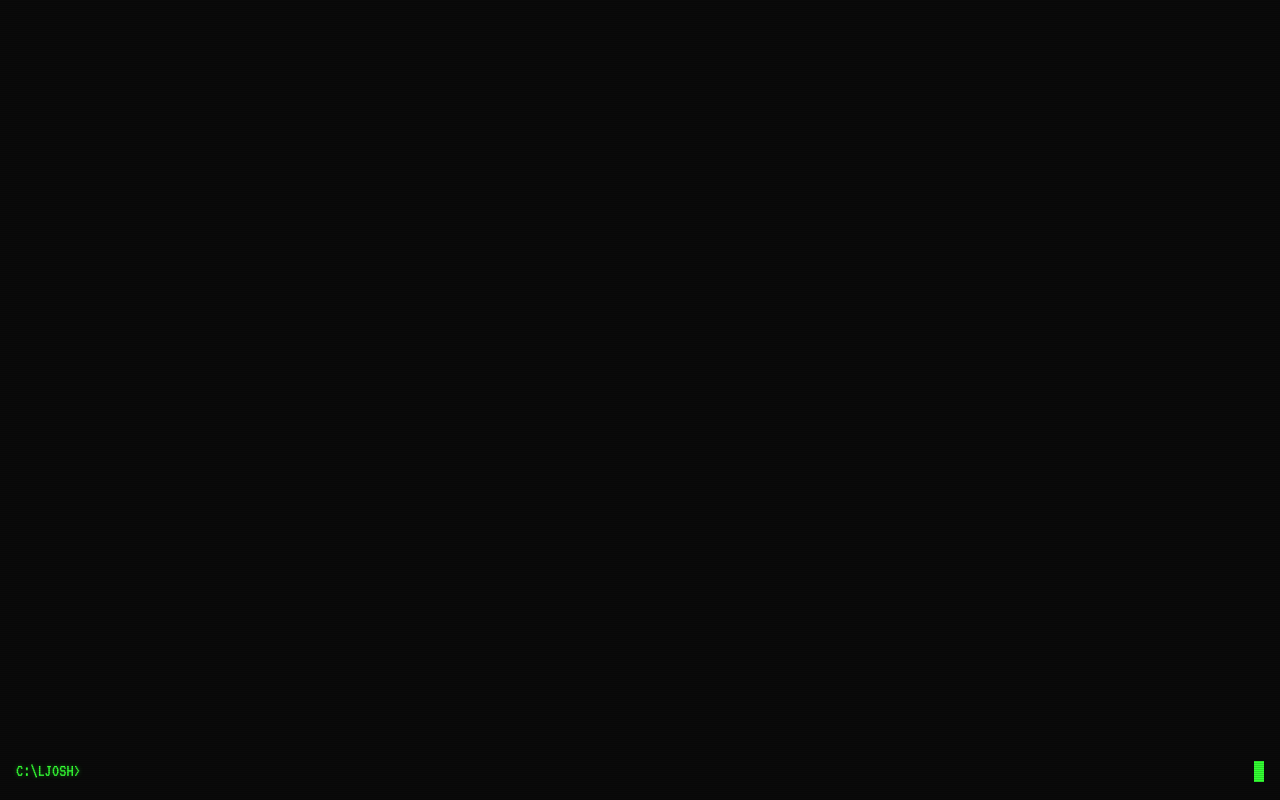
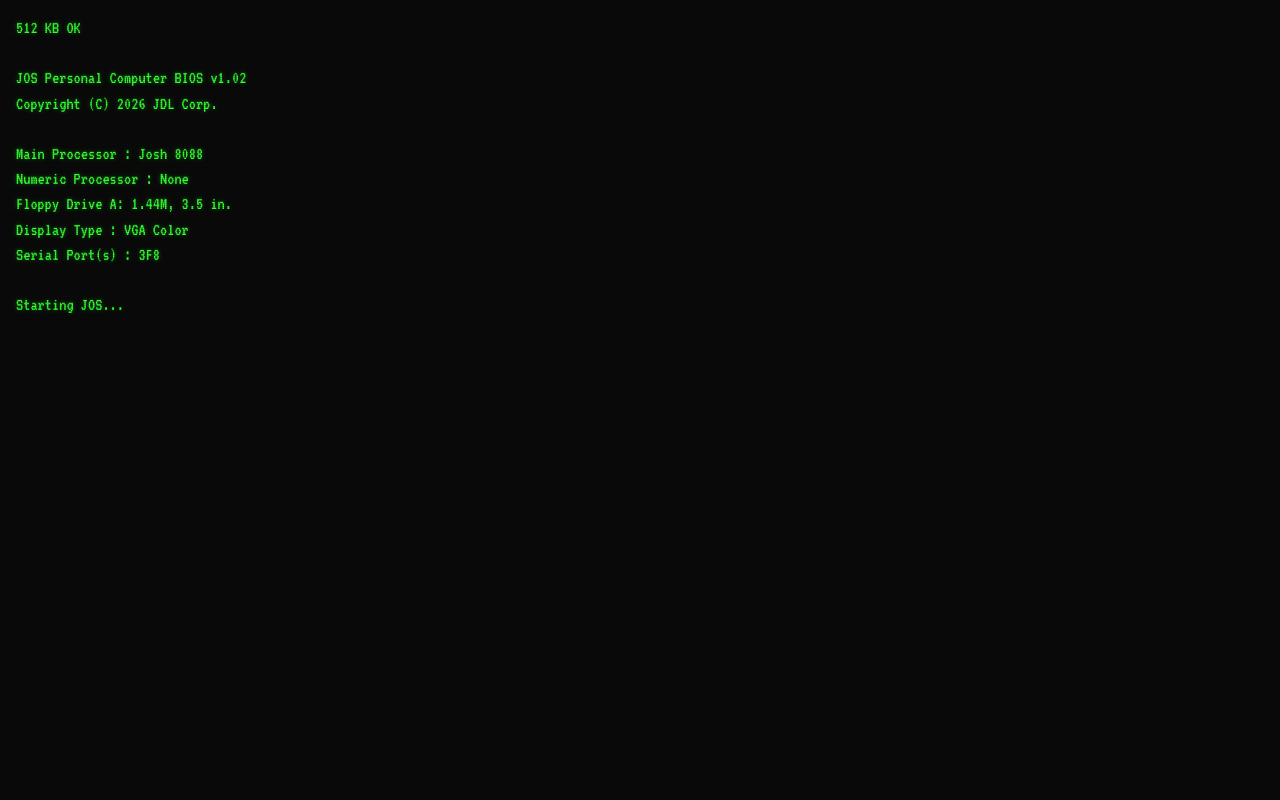
Before and after one commit to L-josh/wwwljosh, a React (Vite) app: page / in a window 1280 px wide. Built offline with nearby package versions, Linux system fonts and the light colour scheme.

Commit message:
unpolished but working

```diff
--- a/src/components/BootSequence.tsx
+++ b/src/components/BootSequence.tsx
@@ -1,19 +1,148 @@
-import { useBootSequence } from '../hooks/useBootSequence';
+import { useState, useEffect, useRef, useCallback } from 'react';
 
 interface BootSequenceProps {
   onComplete: () => void;
 }
 
+const SYSINFO_LINES = [
+  'JOS Personal Computer BIOS v1.02',
+  'Copyright (C) 2026 JDL Corp.',
+  '',
+  'Main Processor : Josh 8088',
+  'Numeric Processor : None',
+  'Floppy Drive A: 1.44M, 3.5 in.',
+  'Display Type : VGA Color',
+  'Serial Port(s) : 3F8',
+  '',
+  'Starting JOS...',
+];
+
+type Phase = 'memory' | 'cursor' | 'sysinfo' | 'done';
+
 export default function BootSequence({ onComplete }: BootSequenceProps) {
-  const lines = useBootSequence(onComplete);
+  const [phase, setPhase] = useState<Phase>('memory');
+  const [memoryKB, setMemoryKB] = useState(1);
+  const [cursorVisible, setCursorVisible] = useState(true);
+  const [sysinfoText, setSysinfoText] = useState('');
+  const completedRef = useRef(false);
+
+  // Phase 1: Memory count from 001 to 512 over ~4 seconds
+  useEffect(() => {
+    if (phase !== 'memory') return;
+
+    const targetKB = 512;
+    const duration = 2500;
+    const startTime = performance.now();
+
+    let rafId: number;
+
+    function tick() {
+      const elapsed = performance.now() - startTime;
+      const progress = Math.min(elapsed / duration, 1);
+      const currentKB = Math.max(1, Math.round(progress * targetKB));
+      setMemoryKB(currentKB);
+
+      if (progress < 1) {
+        rafId = requestAnimationFrame(tick);
+      } else {
+        setPhase('cursor');
+      }
+    }
+
+    rafId = requestAnimationFrame(tick);
+    return () => cancelAnimationFrame(rafId);
+  }, [phase]);
+
+  // Phase 2: Blinking cursor for ~2.5 seconds
+  useEffect(() => {
+    if (phase !== 'cursor') return;
+
+    const blinkInterval = setInterval(() => {
+      setCursorVisible((v) => !v);
+    }, 500);
+
+    const timeout = setTimeout(() => {
+      clearInterval(blinkInterval);
+      setCursorVisible(false);
+      setPhase('sysinfo');
+    }, 3500);
+
+    return () => {
+      clearInterval(blinkInterval);
+      clearTimeout(timeout);
+    };
+  }, [phase]);
+
+  // Phase 3: Typewriter system info — characters printed one at a time, very fast
+  useEffect(() => {
+    if (phase !== 'sysinfo') return;
+
+    const fullText = SYSINFO_LINES.join('\n');
+    let charIndex = 0;
+    const totalChars = fullText.length;
+    // Print all chars in under 100ms total but with visible per-char delay
+    const charDelay = Math.min(1, 40 / totalChars);
+
+    let timeoutId: ReturnType<typeof setTimeout>;
+
+    function printNext() {
+      if (charIndex >= totalChars) {
+        setPhase('done');
+        return;
+      }
+      charIndex++;
+      setSysinfoText(fullText.slice(0, charIndex));
+      timeoutId = setTimeout(printNext, charDelay);
+    }
+
+    printNext();
+    return () => clearTimeout(timeoutId);
+  }, [phase]);
+
+  // Phase 4: Done — brief pause then complete
+  const onCompleteRef = useRef(onComplete);
+  onCompleteRef.current = onComplete;
+
+  useEffect(() => {
+    if (phase !== 'done') return;
+    if (completedRef.current) return;
+    completedRef.current = true;
+
+    const timeout = setTimeout(() => {
+      onCompleteRef.current();
+    }, 3500);
+
+    return () => clearTimeout(timeout);
+  }, [phase]);
+
+  const padKB = useCallback((kb: number) => {
+    return String(kb).padStart(3, '0');
+  }, []);
 
   return (
-    <div className="terminal-output">
-      {lines.map((line, i) => (
-        <div key={i} className="output-entry">
-          {line}
+    <div className="terminal-output boot-sequence">
+      {/* Memory count line */}
+      <div className="output-entry">
+        {padKB(memoryKB)} KB OK
+      </div>
+
+      {/* Blinking cursor during pause */}
+      {phase === 'cursor' && (
+        <div className="output-entry">
+          <span className={cursorVisible ? 'boot-cursor' : 'boot-cursor-hidden'}>_</span>
         </div>
-      ))}
+      )}
+
+      {/* Typewriter system info */}
+      {(phase === 'sysinfo' || phase === 'done') && (
+        <>
+          <div className="output-entry"> </div>
+          <div className="output-entry boot-sysinfo">
+            {sysinfoText}
+            {phase === 'sysinfo' && <span className="boot-cursor">_</span>}
+          </div>
+        </>
+      )}
     </div>
   );
 }
--- a/src/components/Terminal.tsx
+++ b/src/components/Terminal.tsx
@@ -1,26 +1,68 @@
 import { useRef, useEffect, useState } from 'react';
 import { useTerminal } from '../hooks/useTerminal';
+import type { OutputEntry } from '../hooks/useTerminal';
 import { useCommandHistory } from '../hooks/useCommandHistory';
+import { textLine, emptyLine } from '../commands/types';
 import TerminalOutput from './TerminalOutput';
 import TerminalInput from './TerminalInput';
 import BootSequence from './BootSequence';
 
+const MOTD_TEXT = 'The JOSH LANE Personal Computer JOS\nVersion 1.00 (C)Copyright JDL 2026';
+
+let nextMotdId = -100;
+
+const MOTD: OutputEntry[] = [
+  {
+    id: nextMotdId++,
+    type: 'response',
+    content: [
+      textLine('The JOSH LANE Personal Computer JOS'),
+      textLine('Version 1.00 (C)Copyright JDL 2026'),
+      emptyLine(),
+    ],
+  },
+];
+
 export default function Terminal() {
-  const { output, executeCommand } = useTerminal();
+  const { output, executeCommand } = useTerminal(MOTD);
   const { push, navigateUp, navigateDown } = useCommandHistory();
   const terminalRef = useRef<HTMLDivElement>(null);
-  const [phase, setPhase] = useState<'booting' | 'ready'>('booting');
+  const [phase, setPhase] = useState<'booting' | 'typing-motd' | 'ready'>('booting');
+  const [motdVisible, setMotdVisible] = useState('');
 
   // Auto-scroll to bottom on new output
   useEffect(() => {
     if (terminalRef.current) {
       terminalRef.current.scrollTop = terminalRef.current.scrollHeight;
     }
-  }, [output]);
+  }, [output, motdVisible]);
+
+  // Typewriter MOTD phase
+  useEffect(() => {
+    if (phase !== 'typing-motd') return;
+
+    let charIndex = 0;
+    const totalChars = MOTD_TEXT.length;
+    const charDelay = Math.min(2, 80 / totalChars);
+    let timeoutId: ReturnType<typeof setTimeout>;
+
+    function printNext() {
+      if (charIndex >= totalChars) {
+        setTimeout(() => setPhase('ready'), 300);
+        return;
+      }
+      charIndex++;
+      setMotdVisible(MOTD_TEXT.slice(0, charIndex));
+      timeoutId = setTimeout(printNext, charDelay);
+    }
+
+    printNext();
+    return () => clearTimeout(timeoutId);
+  }, [phase]);
 
   // Click anywhere to focus input
   const handleClick = () => {
-    const input = terminalRef.current?.querySelector<HTMLInputElement>('.terminal-input');
+    const input = terminalRef.current?.querySelector<HTMLInputElement>('.terminal-input-hidden');
     input?.focus();
   };
 
@@ -34,7 +76,14 @@ export default function Terminal() {
       <div className="crt-overlay" />
       <div className="terminal" ref={terminalRef} onClick={handleClick}>
         {phase === 'booting' ? (
-          <BootSequence onComplete={() => setPhase('ready')} />
+          <BootSequence onComplete={() => setPhase('typing-motd')} />
+        ) : phase === 'typing-motd' ? (
+          <div className="terminal-output">
+            <div className="output-entry boot-sysinfo">
+              {motdVisible}
+              <span className="cursor">_</span>
+            </div>
+          </div>
         ) : (
           <>
             <TerminalOutput entries={output} />
--- a/src/components/TerminalInput.tsx
+++ b/src/components/TerminalInput.tsx
@@ -1,7 +1,7 @@
 import { useState, useRef, useEffect } from 'react';
 import type { KeyboardEvent } from 'react';
 
-const PROMPT = 'C:\\LJOSH> ';
+const PROMPT = 'A>';
 
 interface TerminalInputProps {
   onSubmit: (command: string) => void;
@@ -37,11 +37,15 @@ export default function TerminalInput({
   };
 
   return (
-    <div className="terminal-input-line">
+    <div className="terminal-input-line" onClick={() => inputRef.current?.focus()}>
       <span className="prompt">{PROMPT}</span>
+      <span className="input-display">
+        {input}
+        <span className="cursor">_</span>
+      </span>
       <input
         ref={inputRef}
-        className="terminal-input"
+        className="terminal-input-hidden"
         type="text"
         value={input}
         onChange={(e) => setInput(e.target.value)}
@@ -52,7 +56,6 @@ export default function TerminalInput({
         autoCorrect="off"
         autoCapitalize="off"
       />
-      <span className="cursor" />
     </div>
   );
 }
--- a/src/components/TerminalOutput.tsx
+++ b/src/components/TerminalOutput.tsx
@@ -1,7 +1,7 @@
 import type { OutputEntry } from '../hooks/useTerminal';
 import OutputLine from './OutputLine';
 
-const PROMPT = 'C:\\LJOSH> ';
+const PROMPT = 'A>';
 
 interface TerminalOutputProps {
   entries: OutputEntry[];
--- a/src/data/boot-sequence.ts
+++ /dev/null
@@ -1,21 +0,0 @@
-export interface BootLine {
-  text: string;
-  delay: number; // ms to wait BEFORE showing this line
-}
-
-export const bootSequence: BootLine[] = [
-  { text: '', delay: 500 },
-  { text: 'JOS Personal Computer (tm)', delay: 0 },
-  { text: 'Version 1.0  Copyright (C) 2026 LJOSH Corp.', delay: 100 },
-  { text: '', delay: 300 },
-  { text: 'BIOS Date 02/23/26', delay: 100 },
-  { text: 'Checking RAM...', delay: 200 },
-  { text: '640K OK', delay: 600 },
-  { text: '', delay: 200 },
-  { text: 'Starting JOS...', delay: 500 },
-  { text: '', delay: 300 },
-  { text: 'Welcome to JOS - Joshua Operating System', delay: 200 },
-  { text: '', delay: 100 },
-  { text: 'Type "help" to see available commands.', delay: 300 },
-  { text: '', delay: 500 },
-];
--- a/src/hooks/useBootSequence.ts
+++ /dev/null
@@ -1,37 +0,0 @@
-import { useState, useEffect, useRef } from 'react';
-import { bootSequence } from '../data/boot-sequence';
-
-export function useBootSequence(onComplete: () => void) {
-  const [visibleLines, setVisibleLines] = useState<string[]>([]);
-  const completedRef = useRef(false);
-
-  useEffect(() => {
-    let timeoutId: ReturnType<typeof setTimeout>;
-    let currentIndex = 0;
-
-    function showNextLine() {
-      if (currentIndex >= bootSequence.length) {
-        if (!completedRef.current) {
-          completedRef.current = true;
-          onComplete();
-        }
-        return;
-      }
-
-      const line = bootSequence[currentIndex];
-      timeoutId = setTimeout(() => {
-        setVisibleLines((prev) => [...prev, line.text]);
-        currentIndex++;
-        showNextLine();
-      }, line.delay);
-    }
-
-    showNextLine();
-
-    return () => {
-      clearTimeout(timeoutId);
-    };
-  }, []); // eslint-disable-line react-hooks/exhaustive-deps
-
-  return visibleLines;
-}
--- a/src/hooks/useTerminal.ts
+++ b/src/hooks/useTerminal.ts
@@ -12,8 +12,8 @@ export interface OutputEntry {
 
 let nextId = 0;
 
-export function useTerminal() {
-  const [output, setOutput] = useState<OutputEntry[]>([]);
+export function useTerminal(initialOutput: OutputEntry[] = []) {
+  const [output, setOutput] = useState<OutputEntry[]>(initialOutput);
 
   const executeCommand = useCallback((rawInput: string) => {
     const { name, args } = parseCommand(rawInput);
--- a/src/index.css
+++ b/src/index.css
@@ -46,7 +46,7 @@ a:hover {
 }
 
 .terminal-output {
-  flex: 1;
+  flex-shrink: 0;
 }
 
 /* Input line */
@@ -61,26 +61,21 @@ a:hover {
   flex-shrink: 0;
 }
 
-.terminal-input {
-  background: transparent;
-  border: none;
-  outline: none;
-  color: var(--terminal-green);
-  font-family: 'VT323', monospace;
-  font-size: 18px;
-  line-height: 1.4;
-  flex: 1;
-  caret-color: transparent;
+/* Hidden input that captures keystrokes */
+.terminal-input-hidden {
+  position: fixed;
+  left: -9999px;
+  opacity: 0;
 }
 
-/* Blinking cursor */
+/* Visible text + cursor rendered inline */
+.input-display {
+  color: var(--terminal-green);
+}
+
+/* Blinking underscore cursor */
 .cursor {
-  display: inline-block;
-  width: 10px;
-  height: 1.2em;
-  background-color: var(--terminal-green);
   animation: blink 1s step-end infinite;
-  vertical-align: text-bottom;
 }
 
 @keyframes blink {
@@ -133,3 +128,20 @@ a:hover {
 .accent {
   color: var(--terminal-amber);
 }
+
+/* Boot sequence */
+.boot-sequence {
+  white-space: pre-wrap;
+}
+
+.boot-sysinfo {
+  white-space: pre-wrap;
+}
+
+.boot-cursor {
+  animation: blink 1s step-end infinite;
+}
+
+.boot-cursor-hidden {
+  visibility: hidden;
+}
```
